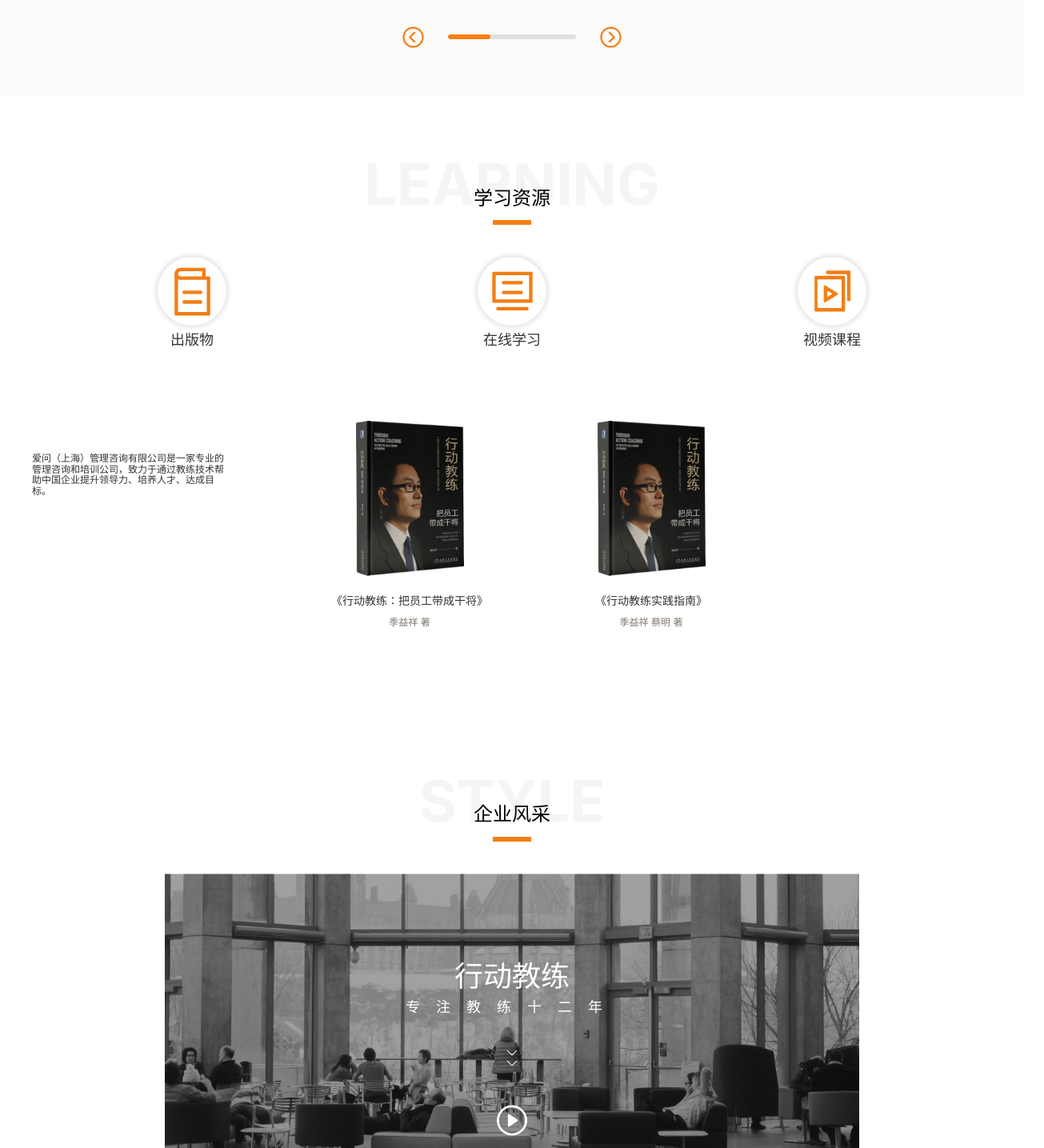
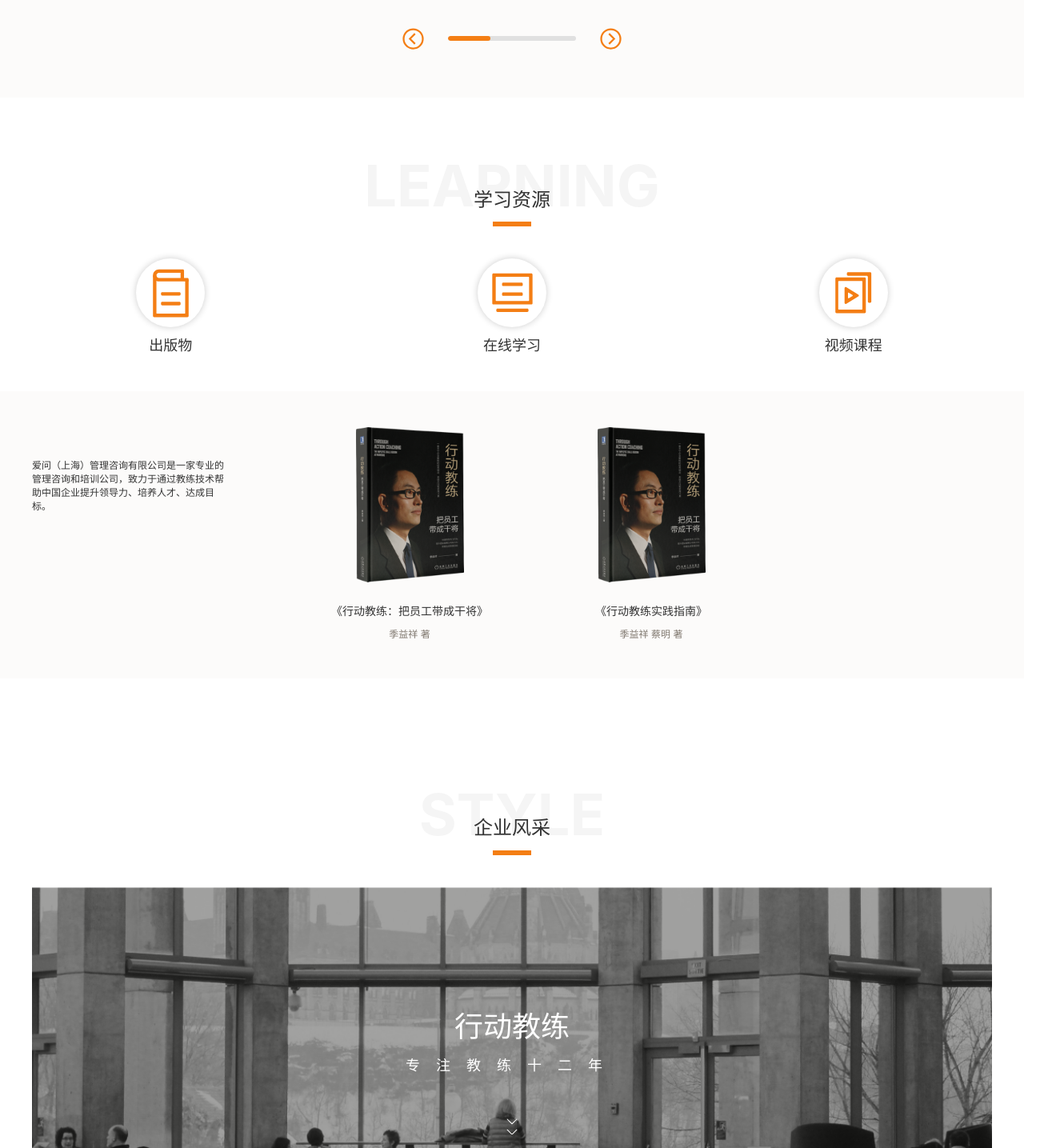
Before and after one commit to sillenxi/iask-site, a React (Create React App) app: page / in a window 1280 px wide. Shown: the part 1780-3215 px from the top of the page at 80% size, 1305 px wide, since content can reach past the window. Built offline with nearby package versions, Linux system fonts and the light colour scheme.

Commit message:
feat(UI): 首页 UI

```diff
--- a/public/index.html
+++ b/public/index.html
@@ -1,9 +1,9 @@
 <!DOCTYPE html>
-<html lang="en">
+<html lang="zh-Hans">
   <head>
     <meta charset="utf-8" />
     <link rel="icon" href="%PUBLIC_URL%/favicon.ico" />
-    <meta name="viewport" content="width=device-width, initial-scale=1" />
+    <meta name="viewport" content="width=device-width, initial-scale=1.0, user-scalable=0, minimum-scale=1.0, maximum-scale=1.0" />
     <meta name="theme-color" content="#000000" />
     <meta
       name="description"
--- a/src/App.scss
+++ b/src/App.scss
@@ -1,3 +1,8 @@
+html {
+  line-height: 1.4;
+  color: #333;
+}
+
 .max-width {
   max-width: 1200px;
   margin: 0 auto;
--- a/src/App.tsx
+++ b/src/App.tsx
@@ -1,4 +1,5 @@
 import React from 'react';
+import './App.scss';
 import {
   BrowserRouter as Router,
   Switch,
@@ -9,7 +10,6 @@ import Footer from './views/Footer';
 import Home from './views/Home';
 import About from './views/About';
 import Services from './views/Services';
-import './App.scss';
 
 function App() {
   return (
--- a/src/views/About.tsx
+++ b/src/views/About.tsx
@@ -1,5 +1,5 @@
 import React from 'react'
-import { Switch, Route, NavLink, HashRouter } from 'react-router-dom'
+import { Route, NavLink } from 'react-router-dom'
 import Trainers from './Trainers'
 import Partners from './Partners'
 import Contact from './Contact'
--- a/src/views/Home.scss
+++ b/src/views/Home.scss
@@ -118,8 +118,13 @@
   background-color: #fcfbfa;
 }
 
-.project-list div {
-  outline: none;
+.project-list {
+  div {
+    outline: none;
+  }
+  // .slick-arrow {
+  //   display: none !important;
+  // }
 }
 
 .project-item {
@@ -221,6 +226,10 @@
 
 .books-wrap {
   padding: 45px 0;
+  background-color: #FCFBFA;
+}
+
+.books-container {
   display: flex;
 }
 
@@ -277,8 +286,8 @@
 
 .video-wrap {
   position: relative;
-  width: 868px;
-  height: 361px;
+  width: 1200px;
+  height: 499px;
   margin: 0 auto;
 }
 
@@ -297,7 +306,7 @@
   }
   &__desc {
     position: absolute;
-    top: 108px;
+    top: 149px;
     left: 0;
     right: 0;
     margin: 0 auto;
@@ -310,7 +319,7 @@
   &__slogan {
     font-size: 18px;
     letter-spacing: 20px;
-    margin-top: 8px;
+    margin-top:11px;
   }
   &__arrow {
     display: inline-block;
@@ -318,7 +327,7 @@
     height: 26px;
     background-image: url('../images/video_icon_arrow.svg');
     background-size: 100%;
-    margin-top: 36px;
+    margin-top: 48px;
     animation: upDown 1s ease-in-out infinite;
   }
 }
@@ -343,7 +352,7 @@
     background-image: url("../images/video_icon_play.svg");
     background-size: 100% 100%;
     cursor: pointer;
-    bottom: 30px;
+    bottom: 40px;
     left: 50%;
     transform: translate3d(-50%,0,0);
   }
--- a/src/views/Home.tsx
+++ b/src/views/Home.tsx
@@ -110,6 +110,8 @@ function Home() {
             slidesToShow={1}
             slidesToScroll={1}
             speed={500}
+            nextArrow={<SlickArrow />}
+            prevArrow={<SlickArrow />}
             beforeChange={(current, next) => setSlideIndex(next)}
           >
           {
@@ -134,8 +136,8 @@ function Home() {
           </div>
         </div>
       </div>
-      <div className="block max-width">
-        <div className="block__head" data-content="LEARNING">学习资源</div>
+      <div className="block">
+        <div className="max-width block__head" data-content="LEARNING">学习资源</div>
         <div className="block__body">
           <div className="learning-sources">
             <div className="source-item">
@@ -158,6 +160,7 @@ function Home() {
             </div>
           </div>
           <div className="books-wrap">
+            <div className="max-width books-container">
               <div className="company">爱问（上海）管理咨询有限公司是一家专业的管理咨询和培训公司，致力于通过教练技术帮助中国企业提升领导力、培养人才、达成目标。</div>
               <div className="book-list">
               {
@@ -169,6 +172,7 @@ function Home() {
                   </div>
                 ))
               }
+              </div>
             </div>
           </div>
         </div>
@@ -205,4 +209,10 @@ function Home() {
   )
 }
 
+function SlickArrow() {
+  return (
+    <div style={{display: 'none'}}></div>
+  )
+}
+
 export default Home
```
Lines whose indentation alone changed are shown as unchanged.
